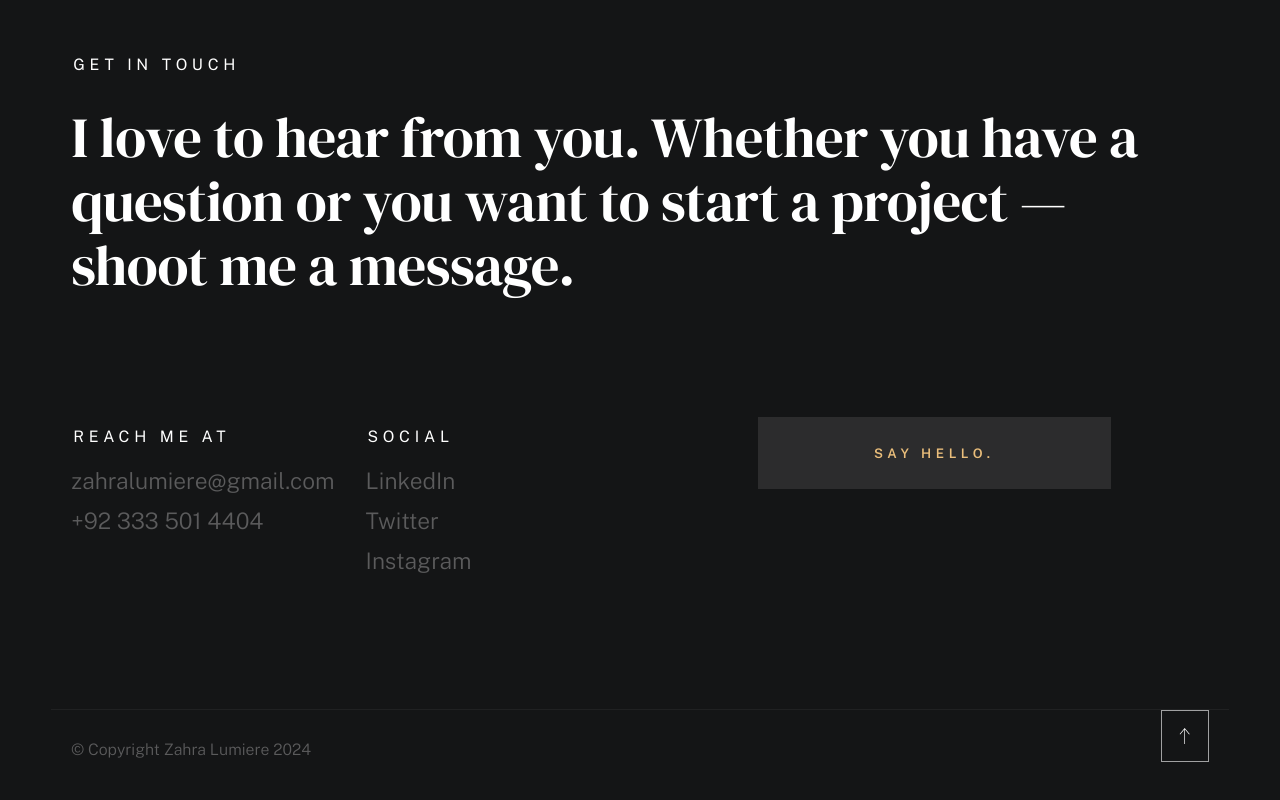
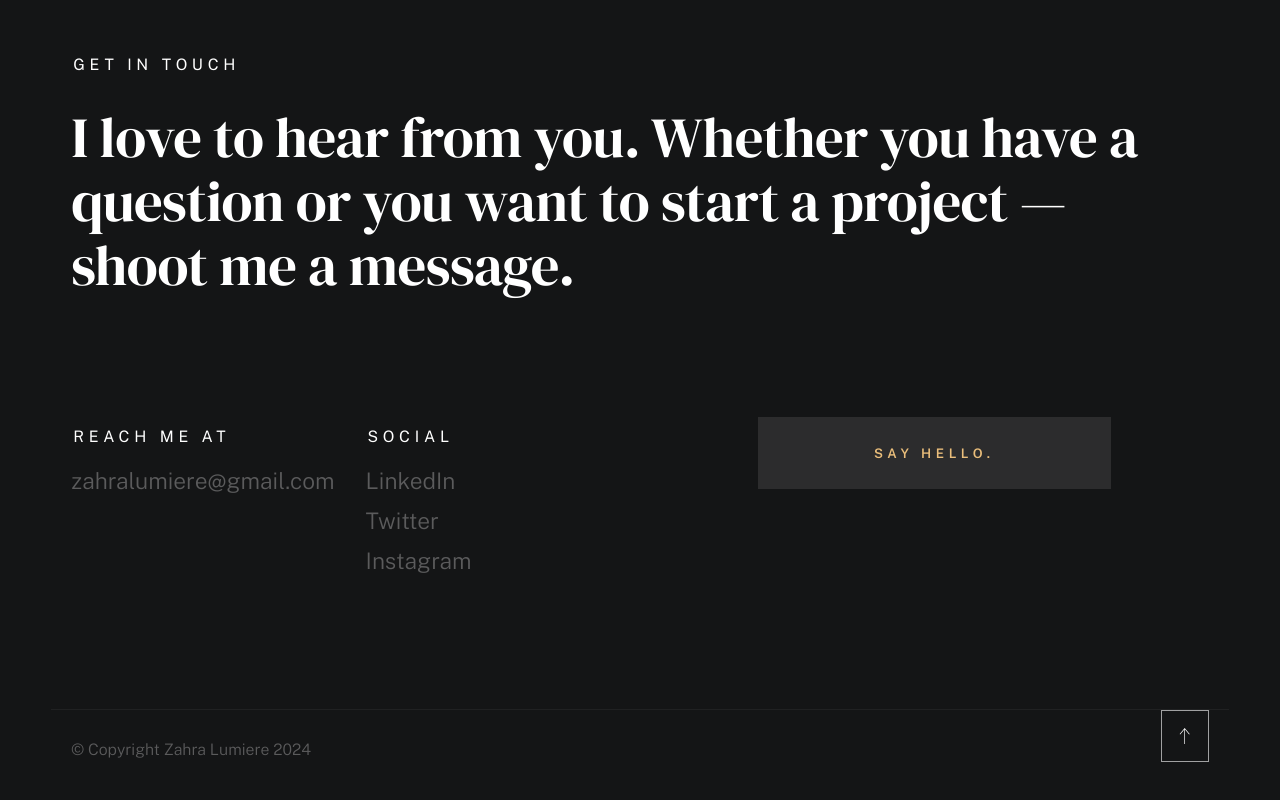
Before and after one commit to zahralumiere/zahralumiere, a plain HTML site: page index.html in a window 1280 px wide. Shown: the part 3620-4420 px from the top of the page. Drawn offline with nearby package versions, Linux system fonts and the light colour scheme; a web font is replaced by a local one.

Commit message:
Update index.html

```diff
--- a/index.html
+++ b/index.html
@@ -327,7 +327,7 @@ With a passion for innovation and a knack for staying ahead of the latest trends
                         <h3 class="text-pretitle">Reach me at</h3>
                         <p class="contact-links">
                             <a href="mailto:zahralumiere@gmail.com" class="mailtoui">zahralumiere@gmail.com</a> <br>
-                            <a href="tel:+923335014404">+92 333 501 4404</a>
+
                         </p>
                     </div>
                     <div class="column lg-4 md-5 tab-6 stack-on-550 contact-block">
```
